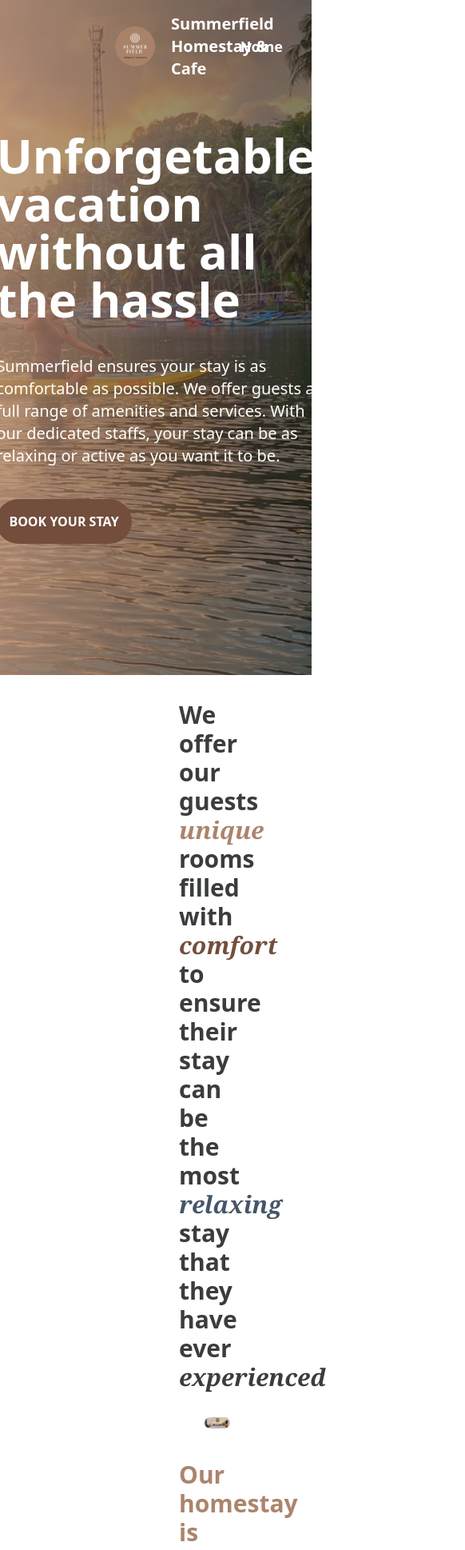
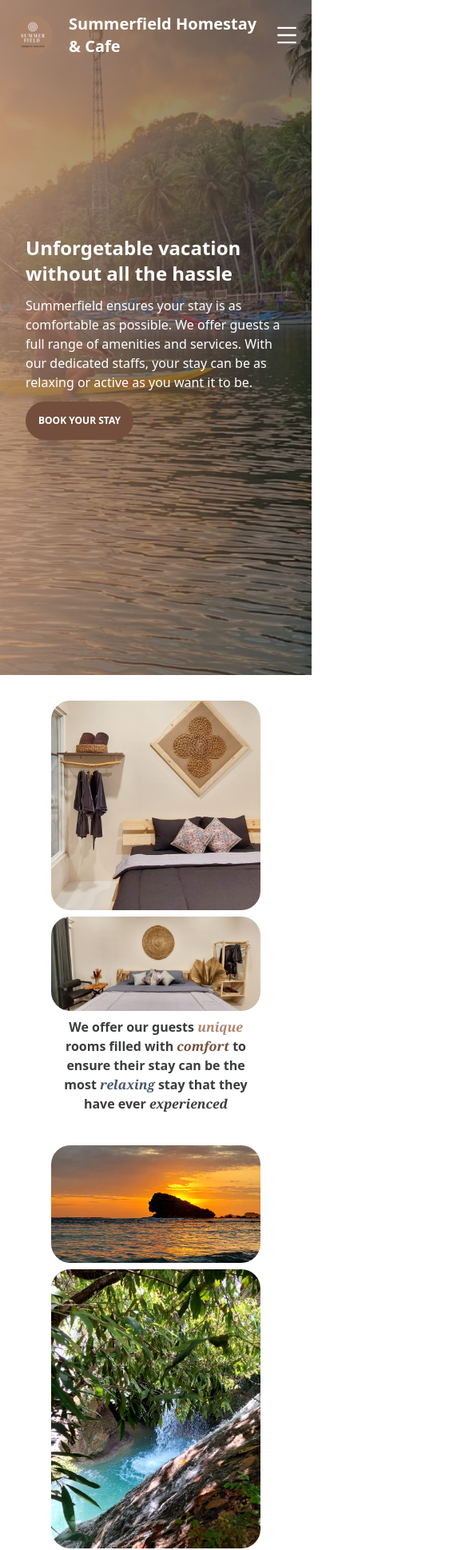
Before and after one commit to MosesJulian/Summerfield-Compro, a Next.js app: page / in a window 390 px wide. Shown: the top 1938 px of the page at 80% size, 582 px wide, since content can reach past the window. Built offline with nearby package versions, Linux system fonts and the light colour scheme; a web font is replaced by a local one.

Commit message:
feat: make website responsive on all devices

```diff
--- a/components/About.tsx
+++ b/components/About.tsx
@@ -14,9 +14,15 @@ export type AboutProps = {
 
 const About: FC<AboutProps> = ({ className }: AboutProps) => {
 	return (
-		<div className={clsx('flex flex-col gap-10 px-56', className)} id="about">
-			<div className={clsx('flex flex-col gap-8')}>
-				<span className="text-3xl font-semibold text-secondary-text font-sans text-left">
+		<div
+			className={clsx(
+				'flex flex-col gap-10 px-10 md:px-20 lg:px-56',
+				className
+			)}
+			id="about"
+		>
+			<div className={clsx('flex flex-col gap-2 md:gap-8')}>
+				<span className="text-base md:text-xl lg:text-3xl font-semibold text-secondary-text font-sans text-center md:text-left order-last lg:order-first">
 					We offer our guests{' '}
 					<span className="italic font-bold font-serif text-primary">
 						unique
@@ -35,24 +41,24 @@ const About: FC<AboutProps> = ({ className }: AboutProps) => {
 					</span>
 				</span>
 
-				<div className="grid grid-cols-3 place-items-center gap-8">
+				<div className="grid grid-cols-3 place-items-center gap-2 md:gap-8">
 					<Image
 						src={About1}
-						className="col-span-1 rounded-3xl w-full aspect-square"
+						className="col-span-3 md:col-span-1 rounded-3xl w-full aspect-square"
 						alt=""
 						loading="lazy"
 					/>
 					<Image
 						src={About2}
-						className="col-span-2 rounded-3xl h-full"
+						className="col-span-3 md:col-span-2 rounded-3xl h-full"
 						alt=""
 						loading="lazy"
 					/>
 				</div>
 			</div>
 
-			<div className="flex flex-col gap-8">
-				<span className="text-3xl font-semibold text-primary font-sans text-right">
+			<div className="flex flex-col gap-2 md:gap-8">
+				<span className="text-base md:text-xl lg:text-3xl font-semibold text-primary font-sans text-center md:text-right order-last lg:order-first">
 					Our homestay is close to many{' '}
 					<span className="italic font-bold font-serif text-primary-text">
 						attractions
@@ -64,24 +70,24 @@ const About: FC<AboutProps> = ({ className }: AboutProps) => {
 					of the area.
 				</span>
 
-				<div className="grid grid-cols-7 place-items-center gap-8">
+				<div className="grid grid-cols-7 place-items-center gap-2 md:gap-8">
 					<Image
 						src={About3}
-						className="col-span-5 rounded-3xl w-full h-full"
+						className="col-span-7 md:col-span-5 rounded-3xl w-full h-full"
 						alt=""
 						loading="lazy"
 					/>
 					<Image
 						src={About4}
-						className="col-span-2 rounded-3xl w-full h-full"
+						className="col-span-7 md:col-span-2 rounded-3xl w-full h-full"
 						alt=""
 						loading="lazy"
 					/>
 				</div>
 			</div>
 
-			<div className="flex flex-col gap-8">
-				<span className="text-3xl font-semibold text-secondary-text font-sans text-center">
+			<div className="flex flex-col gap-2 md:gap-8">
+				<span className="text-base md:text-xl lg:text-3xl font-semibold font-sans text-center order-last lg:order-first text-secondary-text">
 					Our cafe offer a range of{' '}
 					<span className="italic font-bold font-serif text-secondary">
 						delicious
@@ -101,16 +107,16 @@ const About: FC<AboutProps> = ({ className }: AboutProps) => {
 					for our customers
 				</span>
 
-				<div className="grid grid-cols-2 place-items-center gap-8">
+				<div className="grid grid-cols-2 place-items-center gap-2 md:gap-8">
 					<Image
 						src={About5}
-						className="col-span-1 rounded-3xl h-full aspect-video"
+						className="col-span-2 md:col-span-1 rounded-3xl h-full aspect-video"
 						alt=""
 						loading="lazy"
 					/>
 					<Image
 						src={About6}
-						className="col-span-1 rounded-3xl w-full aspect-square"
+						className="col-span-2 md:col-span-1 rounded-3xl w-full aspect-square"
 						alt=""
 						loading="lazy"
 					/>
--- a/components/Attractions.tsx
+++ b/components/Attractions.tsx
@@ -12,7 +12,7 @@ const Attractions: FC<AttractionsProps> = ({ className }: AttractionsProps) => {
 	return (
 		<div
 			className={clsx(
-				'flex flex-col gap-8 justify-center items-center px-56',
+				'flex flex-col gap-8 justify-center items-center px-10 md:px-20 lg:px-56',
 				className
 			)}
 			id="attractions"
@@ -40,7 +40,7 @@ const Attractions: FC<AttractionsProps> = ({ className }: AttractionsProps) => {
 								<Image
 									key={index}
 									src={image}
-									className="col-span-1 rounded-3xl aspect-square max-w-full max-h-[350px]"
+									className="col-span-2 md:col-span-1 rounded-3xl aspect-square max-w-full max-h-[350px]"
 									alt=""
 									loading="lazy"
 								/>
--- a/components/Contact.tsx
+++ b/components/Contact.tsx
@@ -13,35 +13,38 @@ export type ContactProps = {
 
 const Contact: FC<ContactProps> = ({ className }: ContactProps) => {
 	return (
-		<div className={clsx('flex flex-col gap-8 px-56', className)} id="contact">
+		<div
+			className={clsx('flex flex-col gap-8 px-10 md:px-20 lg:px-56', className)}
+			id="contact"
+		>
 			<div className="text-2xl font-bold text-center">Contact Us</div>
 			<div className="grid grid-cols-2 gap-8">
-				<div className="col-span-1 grid justify-around items-center flex-col gap-8">
+				<div className="col-span-2 md:col-span-1 md:grid flex flex-col justify-around items-center gap-8">
 					<div className="flex gap-2 items-center">
 						<AiOutlineInstagram size={40} className="text-pink-600" />
-						<span className="text-xl font-semibold">@summerfieldbeach</span>
+						<span className="md:text-xl font-semibold">@summerfieldbeach</span>
 					</div>
 
 					<div className="flex gap-2 items-center">
 						<AiOutlineWhatsApp size={40} className="text-green-800" />
-						<span className="text-xl font-semibold">+62 852-1166-2279</span>
+						<span className="md:text-xl font-semibold">+62 852-1166-2279</span>
 					</div>
 
 					<div className="flex gap-2 items-center">
 						<AiOutlinePhone size={40} className="text-blue-600" />
-						<span className="text-xl font-semibold">+62 852-1166-2279</span>
+						<span className="md:text-xl font-semibold">+62 852-1166-2279</span>
 					</div>
 
 					<div className="flex gap-2 items-center">
 						<AiOutlineMail size={40} className="text-red-600" />
-						<span className="text-xl font-semibold">
+						<span className="md:text-xl font-semibold">
 							summerfieldbeach@gmail.com
 						</span>
 					</div>
 				</div>
 
 				{/** Location using google maps */}
-				<div className="col-span-1">
+				<div className="col-span-2 md:col-span-1">
 					<iframe
 						src="https://www.google.com/maps/embed?pb=!1m18!1m12!1m3!1d3948.679924752619!2d110.97260449999999!3d-8.234905399999999!2m3!1f0!2f0!3f0!3m2!1i1024!2i768!4f13.1!3m3!1m2!1s0x2e7bddb4c559615b%3A0x92a65fbacd988772!2sSummerfield%20Homestay%20and%20Cafe!5e0!3m2!1sen!2sid!4v1684126416158!5m2!1sen!2sid"
 						width="100%"
--- /dev/null
+++ b/components/Dialog.tsx
@@ -0,0 +1,71 @@
+import { Dialog, Transition } from '@headlessui/react';
+import { FC, Fragment, ReactNode } from 'react';
+import { RiCloseFill } from 'react-icons/ri';
+
+interface DefaultDialogProps {
+	title: ReactNode;
+	children: ReactNode;
+	isOpen: boolean;
+	onClose: () => void;
+}
+
+const DefaultDialog: FC<DefaultDialogProps> = ({
+	title,
+	children,
+	isOpen,
+	onClose,
+}: DefaultDialogProps) => {
+	return (
+		<Transition show={isOpen} as={Fragment}>
+			<Dialog as="div" onClose={onClose}>
+				<Transition.Child
+					as={Fragment}
+					enter="ease-out duration-300"
+					enterFrom="opacity-0"
+					enterTo="opacity-100"
+					leave="ease-in duration-200"
+					leaveFrom="opacity-100"
+					leaveTo="opacity-0"
+				>
+					<div className="fixed inset-0 z-50 bg-black/50" />
+				</Transition.Child>
+
+				<div className="fixed inset-0 z-50 flex items-center justify-center">
+					<Transition.Child
+						as={Fragment}
+						enter="transform trasition ease-out lg:duration-300 duration-500"
+						enterFrom="opacity-0 lg:scale-95 lg:translate-y-0 translate-y-full"
+						enterTo="opacity-100 scale-100 translate-y-0"
+						leave="ease-in lg:duration-200 duration-500"
+						leaveFrom="opacity-100 scale-100 translate-y-0"
+						leaveTo="opacity-0 lg:scale-95 lg:translate-y-0 translate-y-full"
+					>
+						<Dialog.Panel
+							className="w-full max-w-md rounded-2xl
+                       bg-white p-6 flex flex-col gap-5 text-left align-middle shadow-xl transition-all"
+						>
+							{/* Dialog Title */}
+							<Dialog.Title
+								as="h2"
+								className="flex justify-between items-center gap-5 px-4 text-lg font-bold xs:text-2xl"
+							>
+								<span>{title}</span>
+
+								<button type="button" title="Tutup" onClick={() => onClose()}>
+									<RiCloseFill size={29} />
+								</button>
+							</Dialog.Title>
+
+							{/* Contents */}
+							<div className="max-h-[80vh] text-left" onClick={() => onClose()}>
+								{children}
+							</div>
+						</Dialog.Panel>
+					</Transition.Child>
+				</div>
+			</Dialog>
+		</Transition>
+	);
+};
+
+export default DefaultDialog;
--- a/components/Header.tsx
+++ b/components/Header.tsx
@@ -1,11 +1,19 @@
 'use client';
 
 import useWindowEvent from '@/hooks/useWindowEvent';
-import { FC, useEffect, useState } from 'react';
+import { FC, ReactNode, useEffect, useState } from 'react';
 import clsx from 'clsx';
 import NavLink from './NavLink';
 import Image from 'next/image';
 import Summerfield from '@/public/summerfield.png';
+import {
+	AiOutlineContacts,
+	AiOutlineHome,
+	AiOutlineMenu,
+	AiOutlineUser,
+} from 'react-icons/ai';
+import { FaBed, FaMountain } from 'react-icons/fa';
+import Dialog from './Dialog';
 
 export type HeaderProps = {
 	className?: string;
@@ -18,18 +26,36 @@ const shouldShowShadow = () => {
 	return window.scrollY > show;
 };
 
-export type Navigator = string[];
+export type Navigator = Array<{ name: string; icon: ReactNode }>;
 
 const navigator: Navigator = [
-	'home',
-	'about',
-	'rooms',
-	'attractions',
-	'contact',
+	{
+		name: 'home',
+		icon: <AiOutlineHome size={20} />,
+	},
+	{
+		name: 'about',
+		icon: <AiOutlineUser size={20} />,
+	},
+	{
+		name: 'rooms',
+		icon: <FaBed size={20} />,
+	},
+	{
+		name: 'attractions',
+		icon: <FaMountain size={20} />,
+	},
+	{
+		name: 'contact',
+		icon: <AiOutlineContacts size={20} />,
+	},
 ];
+
+const icon = <AiOutlineHome size={30} />;
 
 const Header: FC<HeaderProps> = ({ className }: HeaderProps) => {
 	const [showShadow, setShowShadow] = useState<boolean>(false);
+	const [showDialog, setShowDialog] = useState<boolean>(false);
 
 	const handleScroll = () => {
 		setShowShadow(shouldShowShadow());
@@ -38,17 +64,13 @@ const Header: FC<HeaderProps> = ({ className }: HeaderProps) => {
 	useEffect(handleScroll, []);
 	useWindowEvent('scroll', handleScroll);
 
-	useWindowEvent('resize', () => {
-		console.log(window.outerWidth);
-	});
-
 	return (
 		<header
 			className={clsx(
-				className,
-				'flex gap-2 justify-between top-0 fixed inset-x-0 px-36 py-4 transition-colors duration-500 z-20',
+				'flex gap-2 justify-between top-0 fixed inset-x-0 px-4 lg:px-16 py-4 transition-colors duration-500 z-20',
 				!showShadow && 'text-white',
-				showShadow && 'backdrop-blur-md bg-white/80 shadow'
+				showShadow && 'backdrop-blur-md bg-white/80 shadow',
+				className
 			)}
 		>
 			<div className="flex gap-5 items-center justify-start">
@@ -63,18 +85,44 @@ const Header: FC<HeaderProps> = ({ className }: HeaderProps) => {
 				<h1 className="text-xl font-bold">Summerfield Homestay & Cafe</h1>
 			</div>
 
-			<nav className="flex justify-end font-semibold text-lg gap-10 items-center">
+			<nav className="justify-end font-semibold text-lg gap-10 items-center hidden lg:flex">
 				{navigator.map((nav, index) => (
 					<NavLink
-						href={`#${nav}`}
+						href={`#${nav.name}`}
 						showShadow={showShadow}
 						key={index}
 						className="capitalize"
 					>
-						{nav}
+						{nav.name}
 					</NavLink>
 				))}
 			</nav>
+			<button
+				className="flex lg:hidden justify-end items-center"
+				onClick={() => setShowDialog(true)}
+			>
+				<AiOutlineMenu size={30} />
+			</button>
+
+			<Dialog
+				isOpen={showDialog}
+				onClose={() => setShowDialog(false)}
+				title="Navigate Through"
+			>
+				<nav className="flex flex-col gap-5 px-4 justify-center">
+					{navigator.map((nav, index) => (
+						<NavLink
+							href={`#${nav.name}`}
+							showShadow={showShadow}
+							key={index}
+							className="capitalize"
+						>
+							{nav.icon}
+							{nav.name}
+						</NavLink>
+					))}
+				</nav>
+			</Dialog>
 		</header>
 	);
 };
--- a/components/Introduction.tsx
+++ b/components/Introduction.tsx
@@ -19,11 +19,11 @@ const Introduction: FC<IntroductionProps> = ({
 			)}
 			id="home"
 		>
-			<div className="flex flex-col gap-10 px-36 py-12 max-w-[1000px]">
-				<h1 className="text-6xl font-bold text-white flex gap-6">
+			<div className="flex flex-col gap-3 lg:gap-10 lg:px-36 max-w-[1000px] px-8 md:px-16">
+				<h1 className="text-2xl md:text-4xl lg:text-6xl font-bold text-white flex gap-6">
 					Unforgetable vacation without all the hassle
 				</h1>
-				<p className="text-xl text-white">
+				<p className="text-base md:text-lg lg:text-xl text-white">
 					Summerfield ensures your stay is as comfortable as possible. We offer
 					guests a full range of amenities and services. With our dedicated
 					staffs, your stay can be as relaxing or active as you want it to be.
@@ -34,7 +34,7 @@ const Introduction: FC<IntroductionProps> = ({
 					target="_blank"
 					className="max-w-max"
 				>
-					<button className="rounded-full uppercase bg-secondary text-white text-center max-w-max p-4 font-semibold transition-colors duration-300 hover:bg-primary-text">
+					<button className="text-xs md:text-sm lg:text-base rounded-full uppercase bg-secondary text-white text-center max-w-max p-4 font-semibold transition-colors duration-300 hover:bg-primary-text">
 						Book your stay
 					</button>
 				</Link>
--- a/components/NavLink.tsx
+++ b/components/NavLink.tsx
@@ -16,7 +16,7 @@ const NavLink = ({
 		<a
 			{...props}
 			className={clsx(
-				'transition-transform duration-300 ease-in-out hover:translate-y-[0.25rem]',
+				'lg:transition-transform duration-300 ease-in-out lg:hover:translate-y-[0.25rem] flex gap-3',
 				className,
 				showShadow && 'hover:text-primary-text'
 			)}
--- a/components/Rooms.tsx
+++ b/components/Rooms.tsx
@@ -13,7 +13,7 @@ const Rooms: FC<RoomsProps> = ({ className }: RoomsProps) => {
 	return (
 		<div
 			className={clsx(
-				'grid grid-cols-2 gap-8 justify-center items-stretch px-56',
+				'grid grid-cols-2 gap-8 justify-center items-stretch px-10 md:px-20 lg:px-56',
 				className
 			)}
 			id="rooms"
@@ -22,7 +22,7 @@ const Rooms: FC<RoomsProps> = ({ className }: RoomsProps) => {
 				<h1 className="text-4xl font-bold text-primary-text">Our Rooms</h1>
 			</div>
 
-			<div className="flex flex-col gap-5 w-full p-5 col-span-1 z-[5] rounded-3xl shadow-lg">
+			<div className="flex flex-col gap-5 w-full p-5 col-span-2 md:col-span-1 z-[5] rounded-3xl shadow-lg">
 				<h2 className="text-xl font-semibold">Summer One</h2>
 
 				<Carousel
@@ -56,7 +56,7 @@ const Rooms: FC<RoomsProps> = ({ className }: RoomsProps) => {
 				</div>
 			</div>
 
-			<div className="flex flex-col gap-5 w-full p-5 col-span-1 z-[5] rounded-3xl shadow-lg">
+			<div className="flex flex-col gap-5 w-full p-5 col-span-2 md:col-span-1 z-[5] rounded-3xl shadow-lg">
 				<h2 className="text-xl font-semibold">Summer Two</h2>
 
 				<Carousel
--- a/package.json
+++ b/package.json
@@ -9,6 +9,7 @@
     "lint": "next lint"
   },
   "dependencies": {
+    "@headlessui/react": "^1.7.14",
     "@types/node": "18.16.1",
     "@types/react": "18.2.0",
     "@types/react-dom": "18.2.1",
--- a/pages/index.tsx
+++ b/pages/index.tsx
@@ -8,14 +8,18 @@ import { NextPage } from 'next';
 import Attractions from '@/components/Attractions';
 import Contact from '@/components/Contact';
 
-const inter = Inter({ subsets: ['latin'] });
+const inter = Inter({
+	subsets: ['latin'],
+	weight: ['400', '500', '700'],
+	variable: '--font-inter',
+});
 
 const Home: NextPage = () => {
 	return (
 		<>
 			<Header />
 
-			<div className="flex flex-col">
+			<div className={`flex flex-col ${inter.variable} font-inter`}>
 				<Introduction />
 				<About className="px-16 py-8" />
 				<Rooms className="px-16 py-8" />
```
Also changed, not shown: 1 other file (tests, documents, lock files or other folders).
